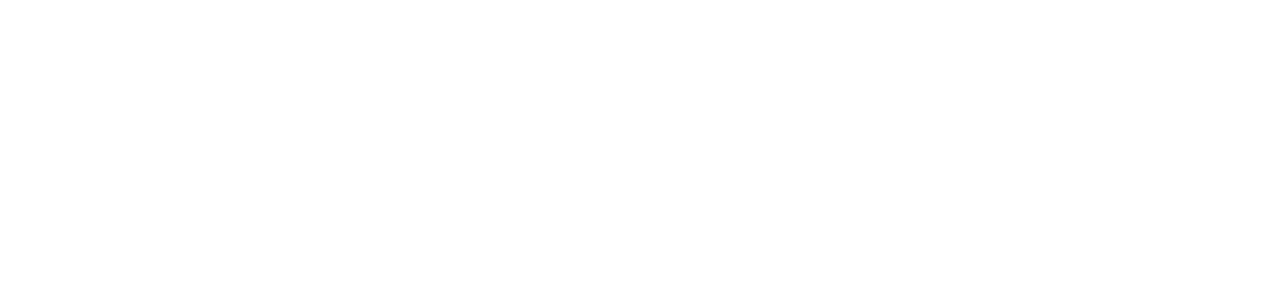
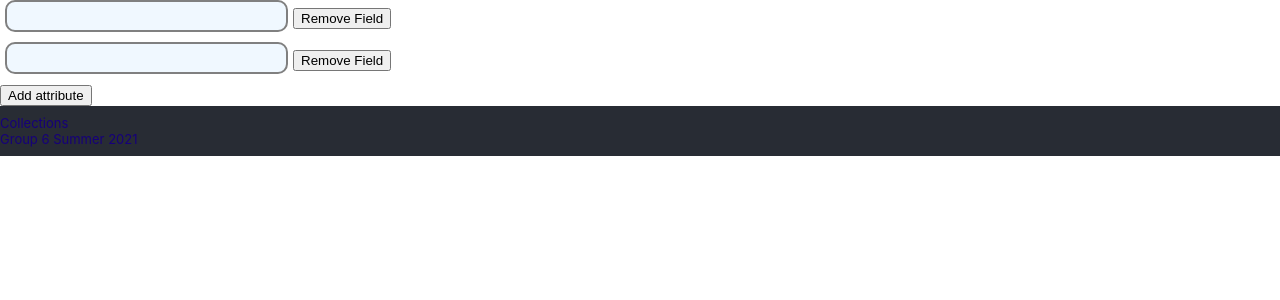
Before and after one commit to MichaelSedlack/Collections, a React (Create React App) app in the folder frontend/: page /collections in a window 1280 px wide. Shown: the top 300 px of the page. Built offline with nearby package versions, Linux system fonts and the light colour scheme.

Commit message:
Messing about with addcollections

```diff
--- a/frontend/src/App.js
+++ b/frontend/src/App.js
@@ -3,11 +3,15 @@ import './App.css';
 import { BrowserRouter as Router, Route, Redirect, Switch } from 'react-router-dom';
 import RegisterPage from './pages/RegisterPage';
 import LoginPage from './pages/LoginPage';
+import CollectionsPage from './pages/CollectionsPage';
 
 function App() {
   return (
     <Router>
       <Switch> {/* Switch: Wraps multiple Route components. Only picks the first matching route among all the routes */}
+        <Route path="/collections" exact>
+          <CollectionsPage />
+        </Route>
         <Route path="/register" exact> {/* Only if the path is an exact match will it call the RegisterPage. Example: http://localhost:3000/register */}
           <RegisterPage />
         </Route>
--- /dev/null
+++ b/frontend/src/components/AddCollection.js
@@ -0,0 +1,41 @@
+import React, {useState, useEffect} from 'react';
+
+const AddCollection = () => {
+  const [keys, setKeys] = useState(['', '']);
+
+  const handleChange = (idx, event) => {
+    console.log(event.target.value);
+
+    const newKeys = [...keys];
+    newKeys[idx] = event.target.value;
+
+    setKeys(newKeys);
+  }
+
+  const addField = () => {
+    setKeys([...keys, '']);
+  }
+
+  const removeField = (index) => {
+    const values = [...keys];
+    values.splice(index, 1);
+
+    setKeys(values);
+  }
+
+  return(
+    <div>
+      {
+        keys.map((key, index) => (
+          <div key={index}>
+            <input type="text" value={key} onChange={event => handleChange(index, event)}/>
+            <button onClick={() => removeField(index)}>Remove Field</button>
+          </div>
+        ))
+      }
+      <button onClick={() => addField()}>Add attribute</button>
+    </div>
+  )
+}
+
+export default AddCollection;
--- /dev/null
+++ b/frontend/src/pages/CollectionsPage.js
@@ -0,0 +1,17 @@
+import React from 'react';
+import AddCollection from '../components/AddCollection';
+import PageHeader from '../components/PageHeader';
+import PageFooter from '../components/PageFooter';
+
+const CollectionsPage = () =>
+{
+    return(
+        <div>
+            <PageHeader />
+            <AddCollection />
+            <PageFooter />
+        </div>
+    );
+}
+
+export default CollectionsPage;
```
Also changed, not shown: 1 other file (tests, documents, lock files or other folders).
